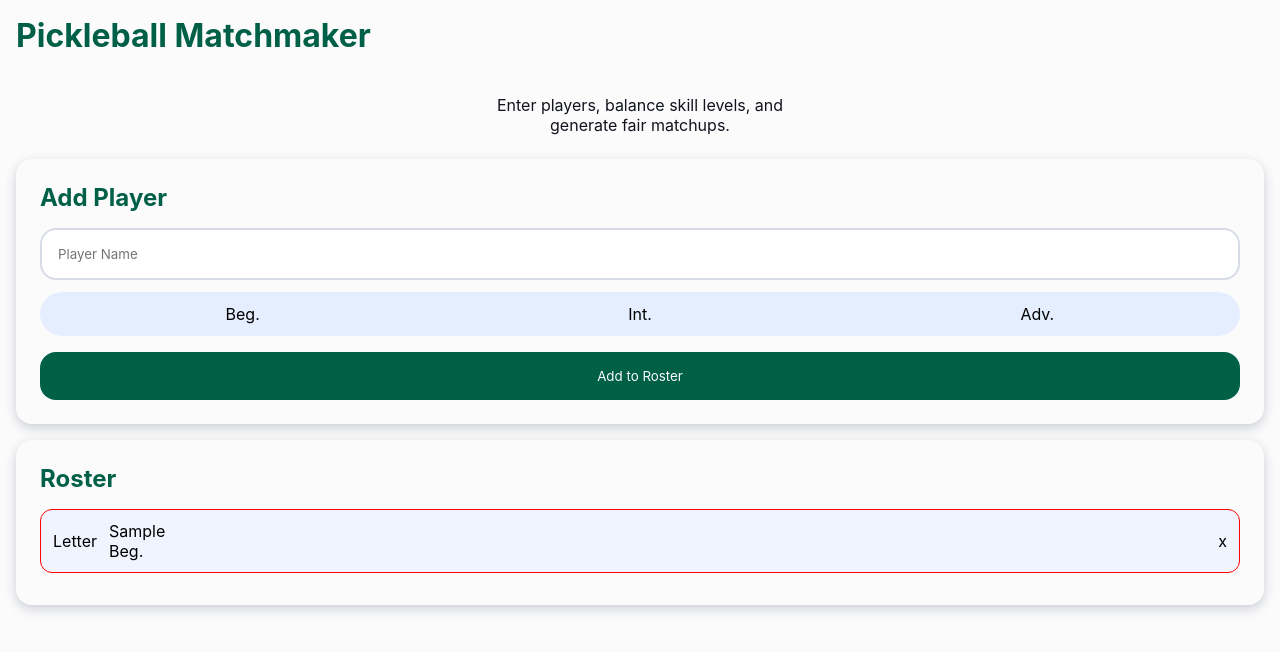
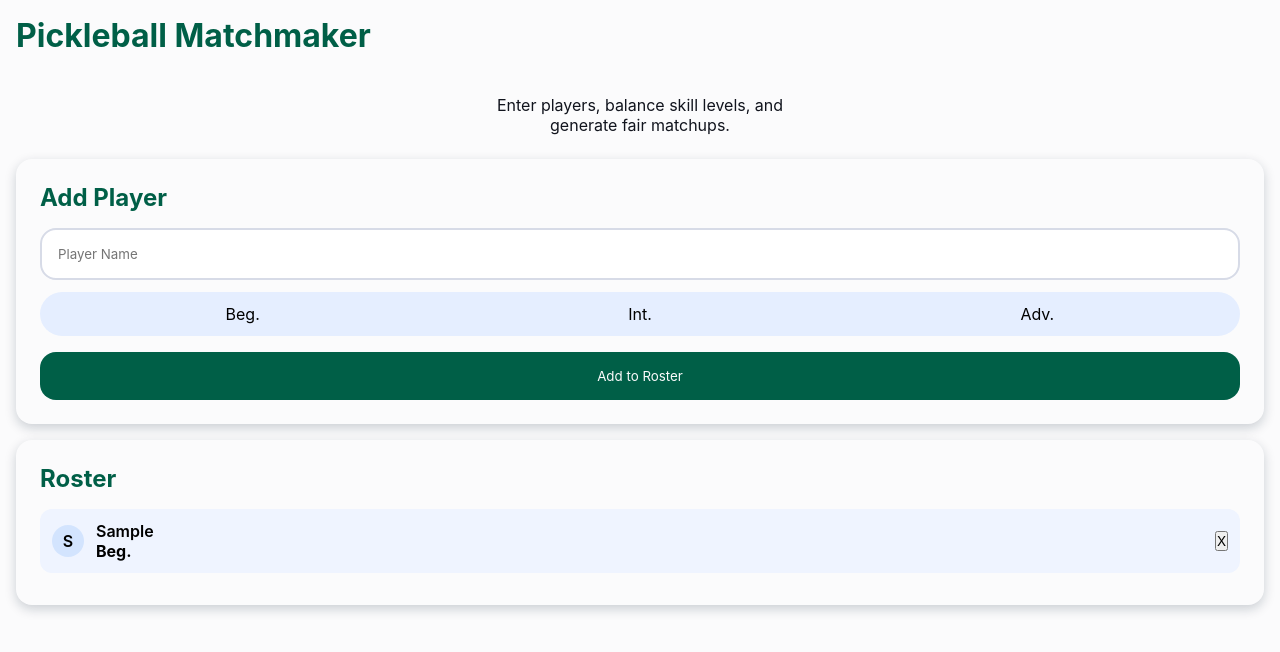
Before and after one commit to milesMejala/pickleball-matchmaker, a React (Vite) app: page / in a window 1280 px wide. Both pictures are taken after typing "Sample" into the empty fields and a click on the button "Add to Roster". Shown: the top 652 px of the page. Built offline with nearby package versions, Linux system fonts and the light colour scheme.

Commit message:
feat: add player ID assignment and remove functionality to roster list with updated styling

```diff
--- a/src/App.jsx
+++ b/src/App.jsx
@@ -8,7 +8,11 @@ function App() {
   const [players, setPlayers] = useState([]);
 
   function addPlayer(player) {
-    setPlayers((prev) => [...prev, player]);
+    setPlayers((prev) => [...prev, { ...player, id: crypto.randomUUID() }]);
+  }
+
+  function removePlayer(id) {
+    setPlayers((prev) => prev.filter((p) => p.id !== id));
   }
 
   return (
@@ -16,7 +20,7 @@ function App() {
       <h1>Pickleball Matchmaker</h1>
       <p>Enter players, balance skill levels, and generate fair matchups.</p>
       <AddPlayer onAddPlayer={addPlayer} />
-      <Roster players={players} />
+      <Roster players={players} onRemovePlayer={removePlayer}/>
     </>
   );
 }
--- a/src/components/Roster.jsx
+++ b/src/components/Roster.jsx
@@ -1,19 +1,19 @@
 import "../css/Roster.css";
 
-export default function Roster({ players }) {
+export default function Roster({ players, onRemovePlayer }) {
   return (
     <section className="roster-wrapper">
       <h2>Roster</h2>
       {players.map((p) => (
-        <div className="player-wrapper">
+        <div key={p.id} className="player-wrapper">
           <div className="player-info">
-            <span>Letter</span>
+            <span className="player-initial">{p.name.charAt(0).toUpperCase()}</span>
             <div>
               <span>{p.name}</span>
               <span>{p.skill}</span>
             </div>
           </div>
-          <span>x</span>
+          <button type="button" className="remove-player" onClick={() => onRemovePlayer(p.id)}>X</button>
         </div>
       ))}
     </section>
--- a/src/css/Roster.css
+++ b/src/css/Roster.css
@@ -14,7 +14,6 @@
   min-width: 100%;
   min-height: 4rem;
   margin: 0 0 0.5rem 0;
-  border: 1px solid red;
   border-radius: 12px;
   padding: 0 0.75rem;
   display: flex;
@@ -31,4 +30,20 @@
 
 .player-info > div > span {
   display: block;
+  font-weight: 600;
 }
+
+.player-info > div > span:last-child {
+  font-weight: 700;
+}
+
+.player-initial {
+  min-width: 2rem;
+  min-height: 2rem;
+  border-radius: 50%;
+  display: flex;
+  justify-content: center;
+  align-items: center;
+  background: #D3E4FE;
+  font-weight: 600;
+}
```
